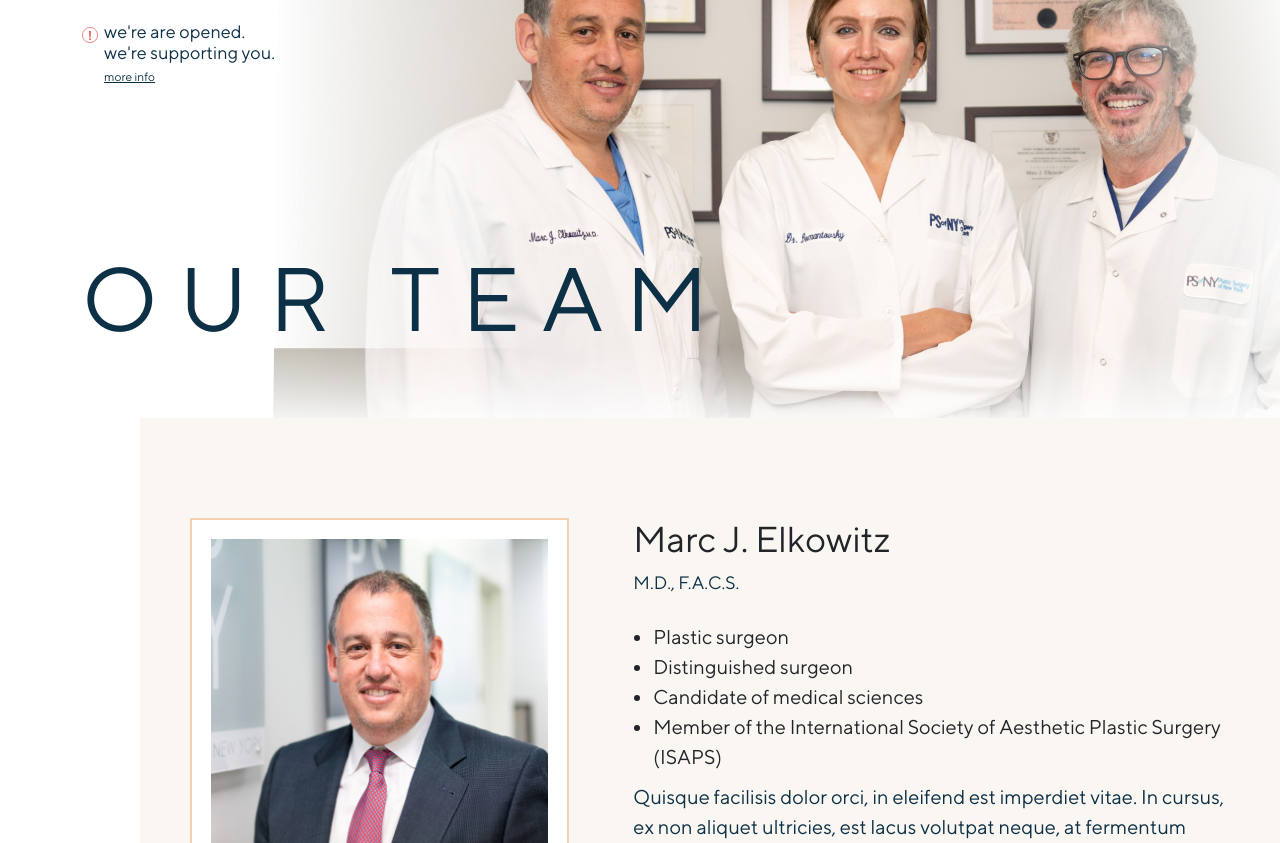
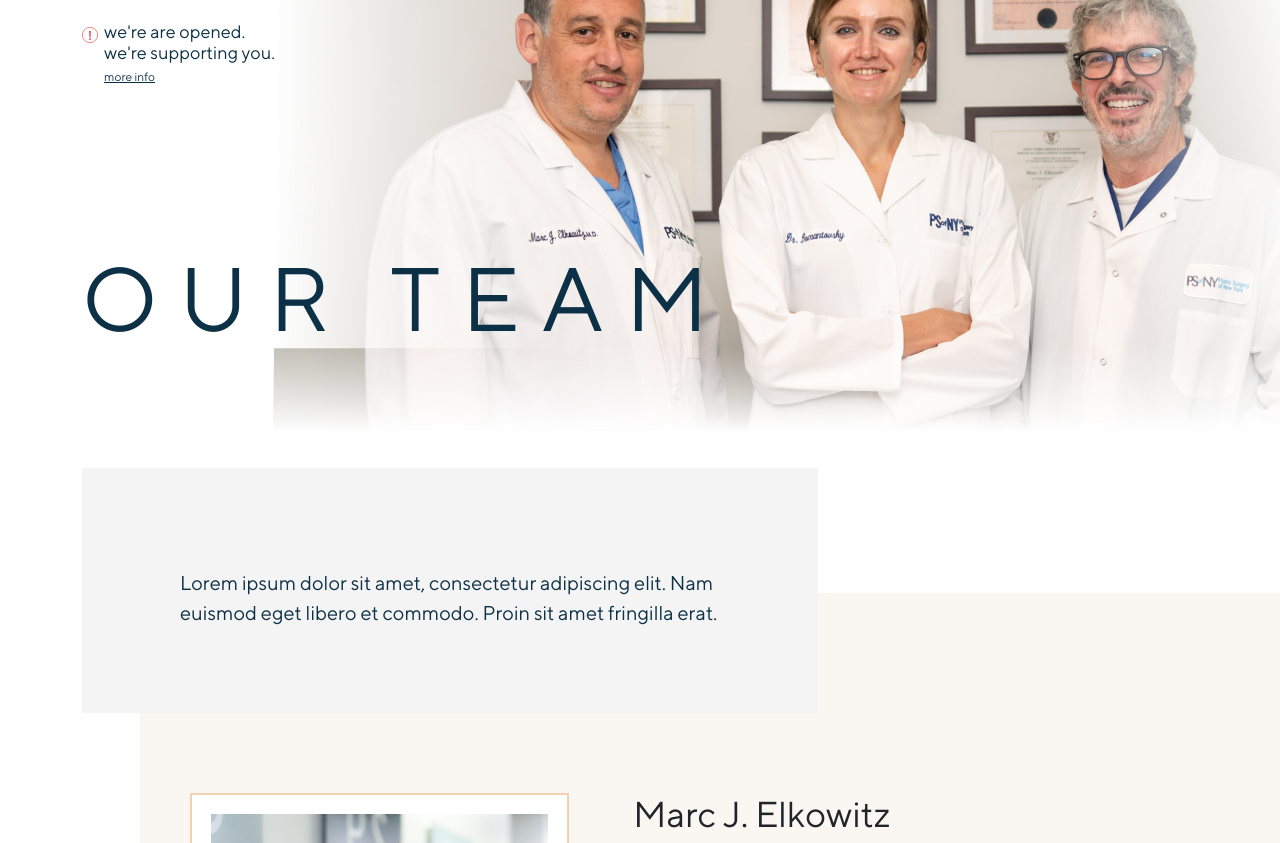
Before and after one commit to salmankcg/PSNY_HTML, a website: page team.html in a window 1280 px wide. Shown: the part 109-952 px from the top of the page. Drawn offline with Linux system fonts and the light colour scheme; files whose address does not match are found by name.

Commit message:
Added banner bottom section

```diff
--- a/src/scss/components/_team.scss
+++ b/src/scss/components/_team.scss
@@ -1,9 +1,9 @@
 .team-banner {
     background-image: url(/assets/images/team/BANNER.jpg);
-    padding-bottom: 115px;
+    padding-bottom: 250px;
     background-size: 100%;
 
-    @media only screen and (max-width: $xl) {
+    @media only screen and (max-width: $lg) {
         padding-bottom: 75px;
     }
 
@@ -18,11 +18,38 @@
     }
 }
 
+.banner-bottom {
+    position: relative;
+
+    @media only screen and (max-width: $lg) {
+        display: none;
+    }
+}
+
+.banner-bottom__inner {
+    width: 736px;
+    height: 245px;
+    background: #F4F4F4;
+    position: absolute;
+    top: -125px;
+    padding: 100px 92px 80px 98px;
+    font-family: TTNorms;
+    font-style: normal;
+    font-weight: 300;
+    font-size: 20px;
+    line-height: 30px;
+    color: $elephant;
+}
+
 .team {
     .container {
-        padding: 100px 50px 95px;
+        padding: 200px 50px 95px;
         background-color: $vistaWhite;
         margin: 0 0 0 auto;
+
+        @media only screen and (max-width: $lg) {
+            padding-top: 100px;
+        }
 
         @media only screen and (max-width: $lg) {
             margin: 0 auto;
--- a/team.html
+++ b/team.html
@@ -104,6 +104,20 @@
         </div>
     </section>
     <!-- Banner Ends -->
+
+    <!-- Banner Bottom Starts -->
+    <section class="banner-bottom">
+        <div class="container">
+            <div class="row">
+                <div class="col-12">
+                    <div class="banner-bottom__inner">
+                        Lorem ipsum dolor sit amet, consectetur adipiscing elit. Nam euismod eget libero et commodo. Proin sit amet fringilla erat.
+                    </div>
+                </div>
+            </div>
+        </div>
+    </section>
+    <!-- Banner Bottom Ends -->
 
     <!-- Team Starts -->
     <section class="team">
```
Also changed, not shown: assets/css/styles.css.
